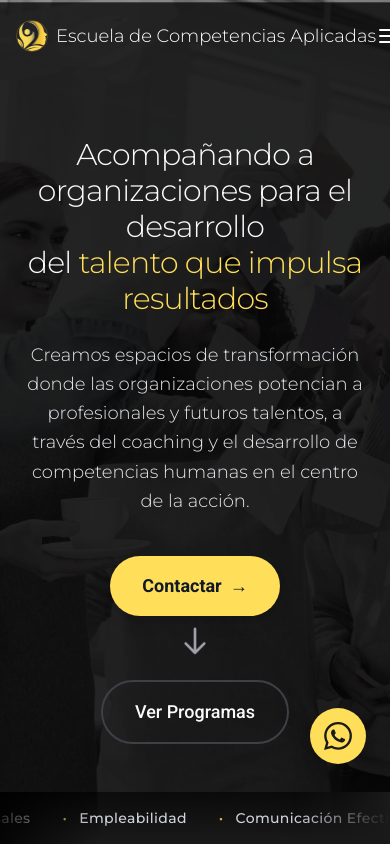
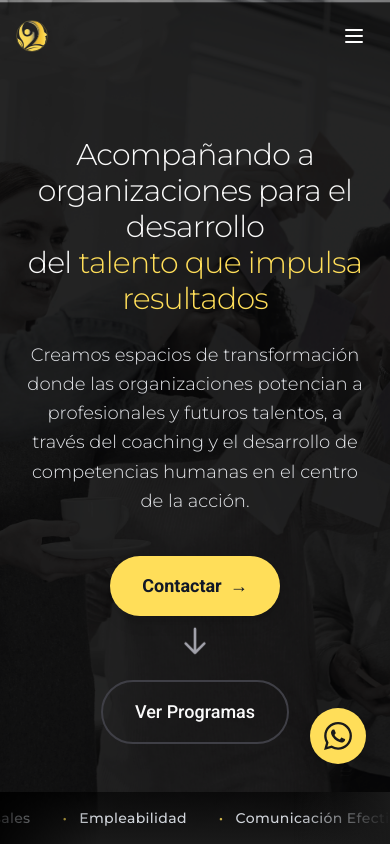
Before and after one commit to mauro6287-blip/alicia-morales-coach, a Next.js app: page / in a window 390 px wide. Shown: the top 844 px of the page. Built offline with nearby package versions, Linux system fonts and the light colour scheme.

Commit message:
Hide site title on mobile, keep only logo and hamburger menu
Co-Authored-By: Claude Opus 4.6 <noreply@anthropic.com>

```diff
--- a/components/Header.tsx
+++ b/components/Header.tsx
@@ -45,7 +45,7 @@ export default function Header() {
                             priority
                         />
                     </div>
-                    <span className="font-[family-name:var(--font-montserrat)]">
+                    <span className="hidden font-[family-name:var(--font-montserrat)] md:inline">
                         Escuela de Competencias Aplicadas
                     </span>
                 </a>
```
